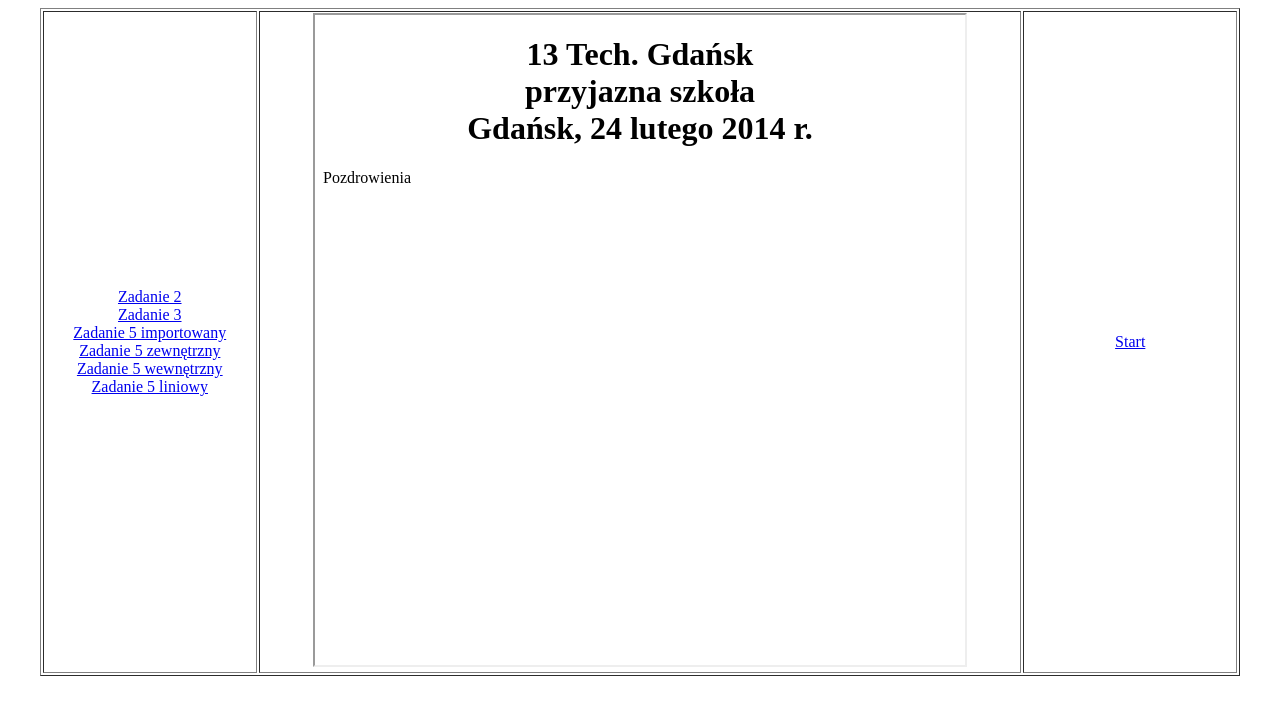
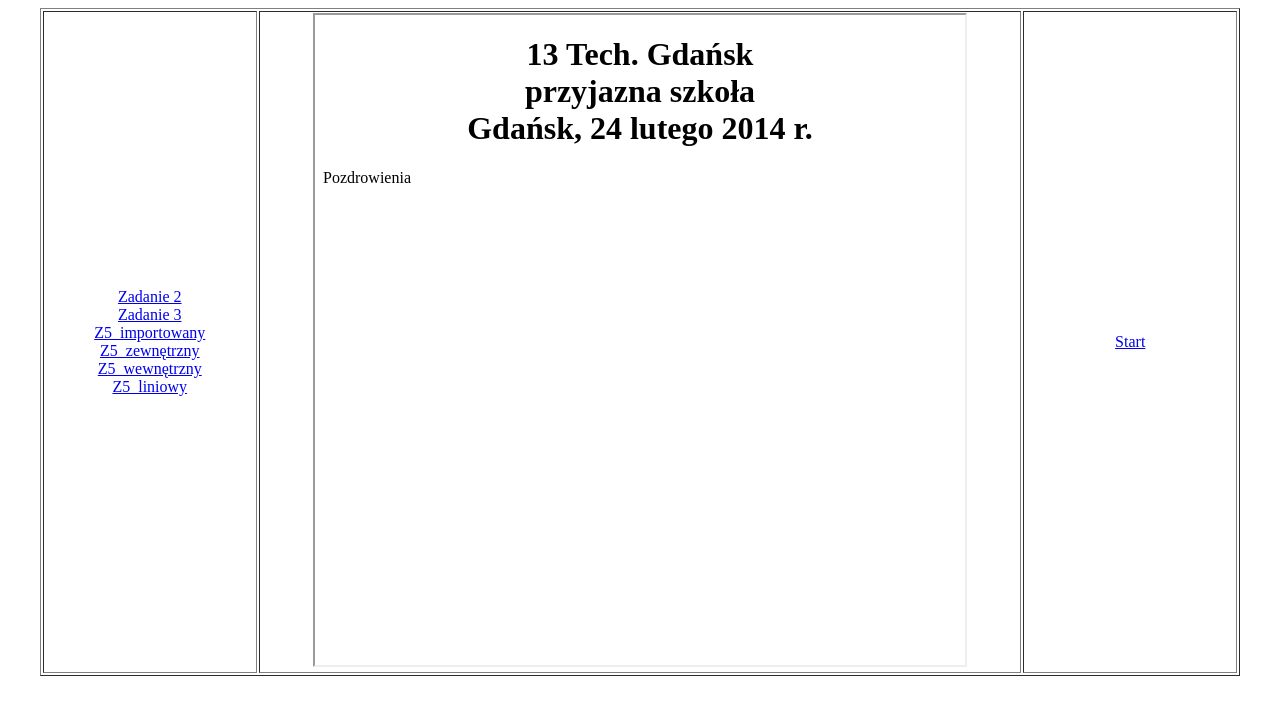
Before and after one commit to sunstarfir/css, a plain HTML site: page index.html in a window 1280 px wide. Drawn offline with Linux system fonts and the light colour scheme.

Commit message:
Update index.html

```diff
--- a/index.html
+++ b/index.html
@@ -11,13 +11,13 @@
     <br>
 <a href="star_zad3" target="strony"> Zadanie 3 </a>
     <br>
-<a href="zad5_importowany" target="strony"> Zadanie 5 importowany </a>
+<a href="zad5_importowany" target="strony"> Z5_importowany </a>
     <br>
-<a href="zad5_zewnętrzny" target="strony"> Zadanie 5 zewnętrzny </a>
+<a href="zad5_zewnętrzny" target="strony"> Z5_zewnętrzny </a>
     <br>
-<a href="zad5_wewnętrzny" target="strony"> Zadanie 5 wewnętrzny </a>
+<a href="zad5_wewnętrzny" target="strony"> Z5_wewnętrzny </a>
     <br>
-<a href="zad5_liniowy" target="strony"> Zadanie 5 liniowy </a>
+<a href="zad5_liniowy" target="strony"> Z5_liniowy </a>
 <td align="center"><iframe width="650" height="650" name="strony" src="start.html" border="0"></iframe>
 <td width=18% align="center"><a href="start.html" target="strony">Start</a>
 </td>
```
